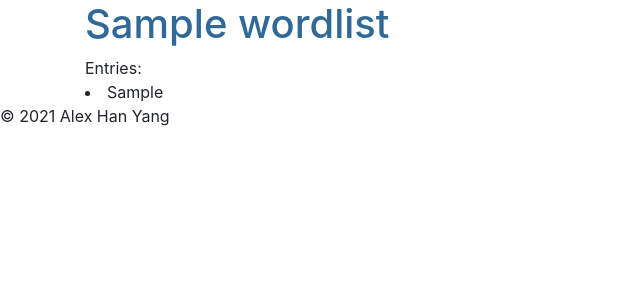
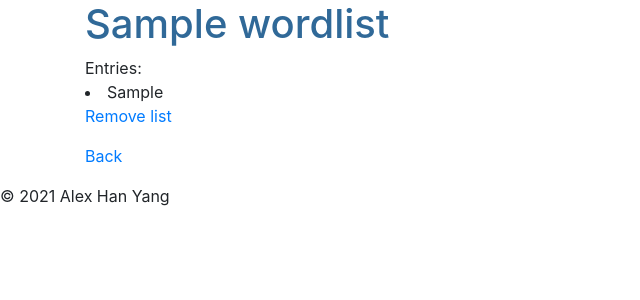
Before and after one commit to alexhyang/FE-portfolio-with-Django-Heroku, a Django app: a page that uses vocabulary/templates/vocabulary/wordlist.html in a window 1280 px wide. Shown: the part 56-356 px from the top of the page, without its empty margins (0-640 px from the left). Run offline with Django 3.2, Linux system fonts and the light colour scheme; a user stored in the database is signed in; tables that the repository leaves empty hold one stand-in row (values such as "Sample post"); some libraries are stand-ins or nearby versions.

Commit message:
added remove list functionality

```diff
--- a/vocabulary/templates/vocabulary/wordlist.html
+++ b/vocabulary/templates/vocabulary/wordlist.html
@@ -3,9 +3,15 @@
 
 {% block body %}
     <h1>{{ wordlist.name }}</h1>
-    Entries:
-    {% for word in wordlist.word.all %}
-        <li>{{ word.word }}</li>
-    {% endfor %}
+    {% if wordlist.word.all %}
+        Entries:
+        {% for word in wordlist.word.all %}
+            <li>{{ word.word }}</li>
+        {% endfor %}
+    {% else %}
+        No words in this list.
+    {% endif %}
+    <p> <a href="{% url 'remove_list' wordlist %}">Remove list</a></p>
+    <p><a href="{% url 'wordlist_index' %}">Back</a></p>
 
 {% endblock %}
--- a/vocabulary/urls.py
+++ b/vocabulary/urls.py
@@ -10,5 +10,6 @@ urlpatterns = [
     path("save", views.save, name="save"),
     path("wordlists", views.wordlists, name="wordlist_index"),
     path("add_list", views.add_list, name="add_list"),
-    path("wordlists/<str:name>", views.wordlist, name="wordlist")
+    path("wordlists/<str:name>", views.wordlist, name="wordlist"),
+    path("wordlists/<str:name>/remove", views.remove_list, name="remove_list")
 ]
--- a/vocabulary/views.py
+++ b/vocabulary/views.py
@@ -126,3 +126,12 @@ def wordlist(request, name):
     return render(request, "vocabulary/wordlist.html", {
         "wordlist": wordlist
     })
+
+@login_required
+def remove_list(request, name):
+    try:
+        wordlist = WordList.objects.get(name=name)
+    except WordList.DoesNotExist:
+        raise HttpResponseBadRequest("Bad Request: Wordlist not found.")
+    wordlist.delete()
+    return HttpResponseRedirect(reverse("wordlist_index"))
```
